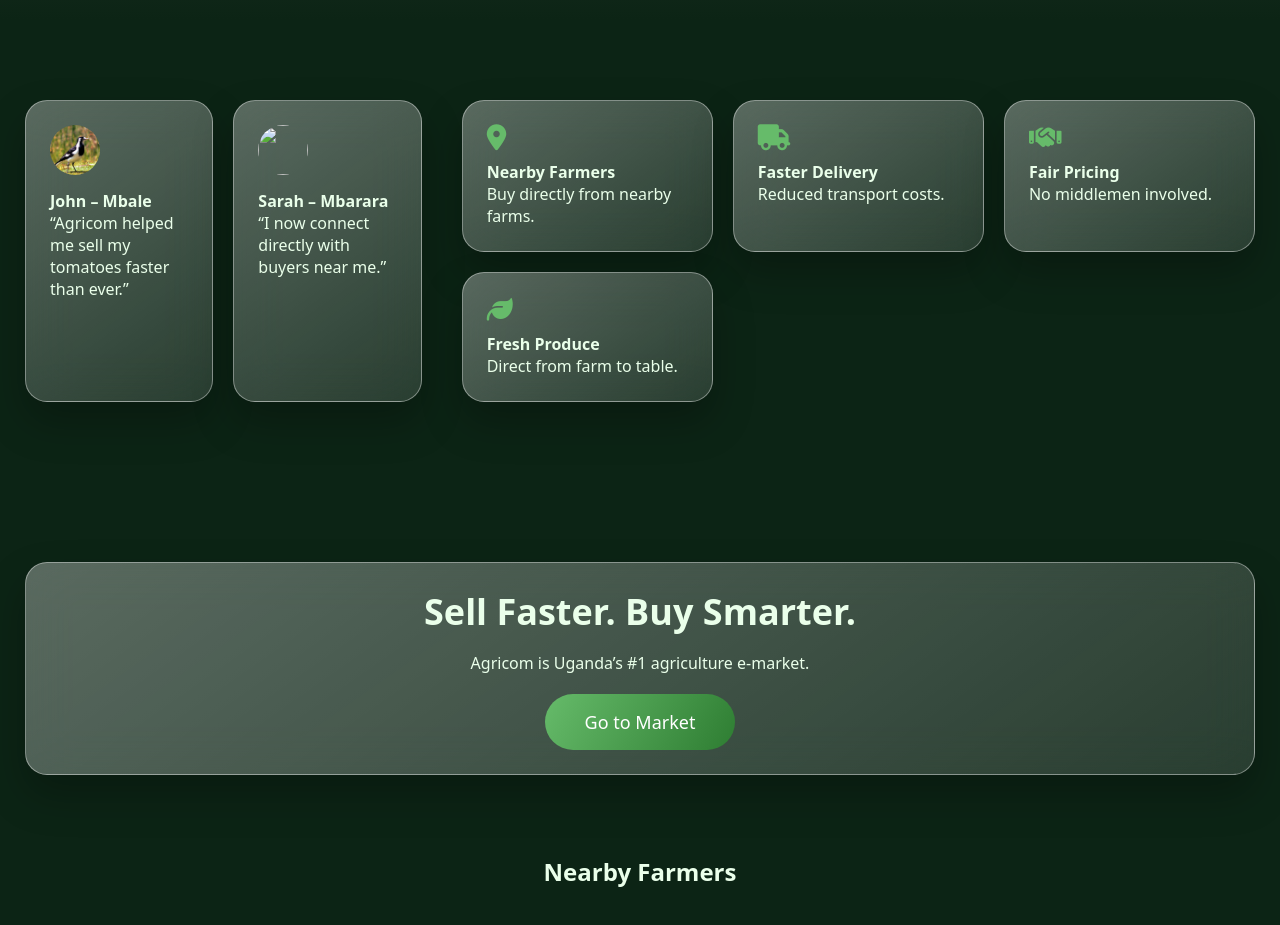
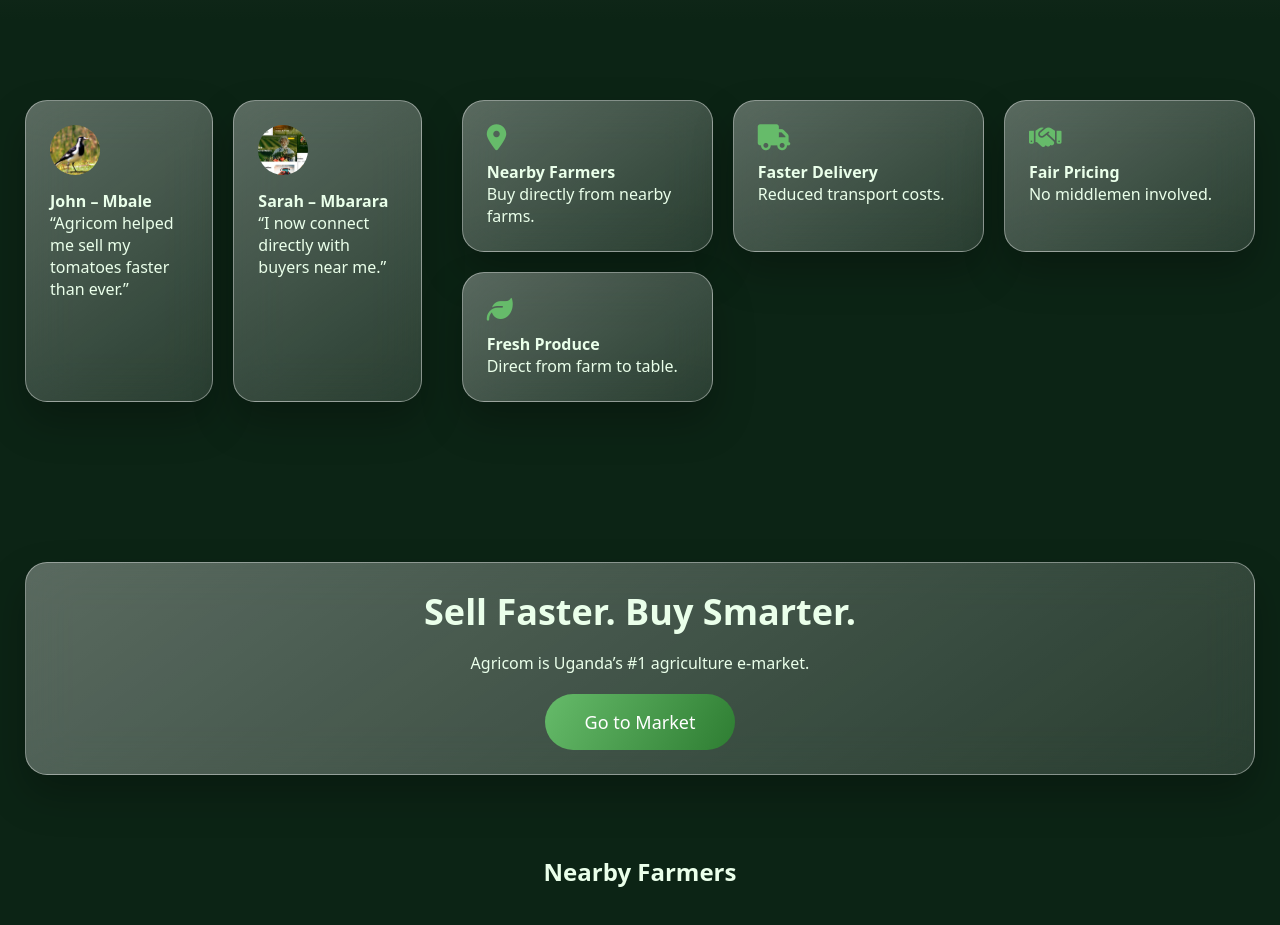
Before and after one commit to Tendosprosper/agricom, a plain HTML site: page index.html in a window 1280 px wide. Shown: the part 780-1705 px from the top of the page. Drawn offline with nearby package versions, Linux system fonts and the light colour scheme; grey boxes are pictures that could not be loaded.

Commit message:
Update index.html
g

```diff
--- a/index.html
+++ b/index.html
@@ -189,7 +189,7 @@
       <p>“Agricom helped me sell my tomatoes faster than ever.”</p>
     </div>
     <div class="glass testimonial-card">
-      <img src="nn.jpg">
+      <img src="nn.webp">
       <h4>Sarah – Mbarara</h4>
       <p>“I now connect directly with buyers near me.”</p>
     </div>
```
